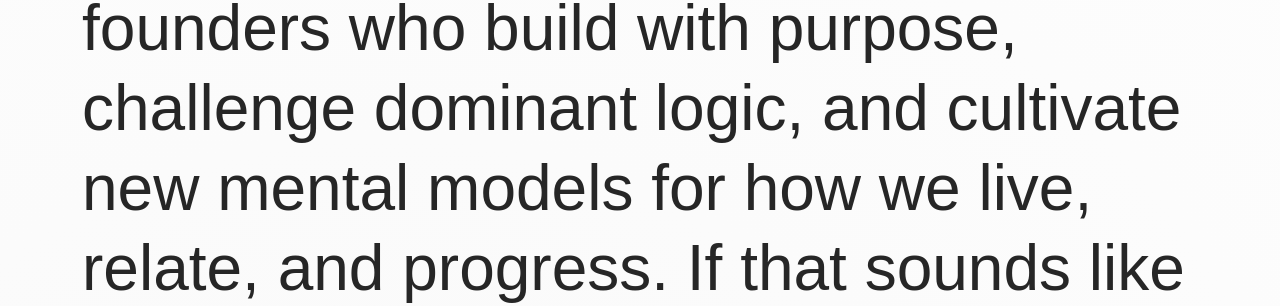
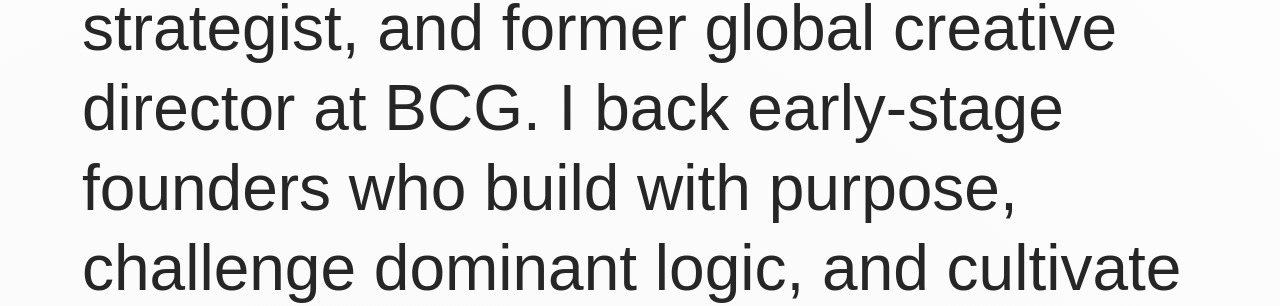
Before and after one commit to frankmuellerpierstorff/unitedstatesofdesign, a plain HTML site: page index.html in a window 1280 px wide. Shown: the part 372-678 px from the top of the page. Drawn offline with Linux system fonts and the light colour scheme; a web font is replaced by a local one.

Commit message:
Update index.html

```diff
--- a/index.html
+++ b/index.html
@@ -75,7 +75,7 @@
 
 <div class="container">
     <p>
-      United States of Design is the investment studio of <a href="https://frankmuellerpierstorff.com" target="_blank">Frank Müller-Pierstorff</a> — backing early-stage founders who build with purpose, challenge dominant logic, and cultivate new mental models for how we live, relate, and progress. If that sounds like you, <a href="mailto:invest@unitedstatesofdesign.com">reach out</a>. </p>
+      United States of Design is the investment studio of <a href="https://frankmuellerpierstorff.com" target="_blank">Frank Müller-Pierstorff</a> — founder, creative strategist, and former global creative director at BCG. I back early-stage founders who build with purpose, challenge dominant logic, and cultivate new mental models for how we live, relate, and progress. If that sounds like you, <a href="mailto:invest@unitedstatesofdesign.com">reach out</a>. </p>
 
     <p>
       I’m drawn to ideas that carry meaning and the courage to shift systems — not just scale them.
```
